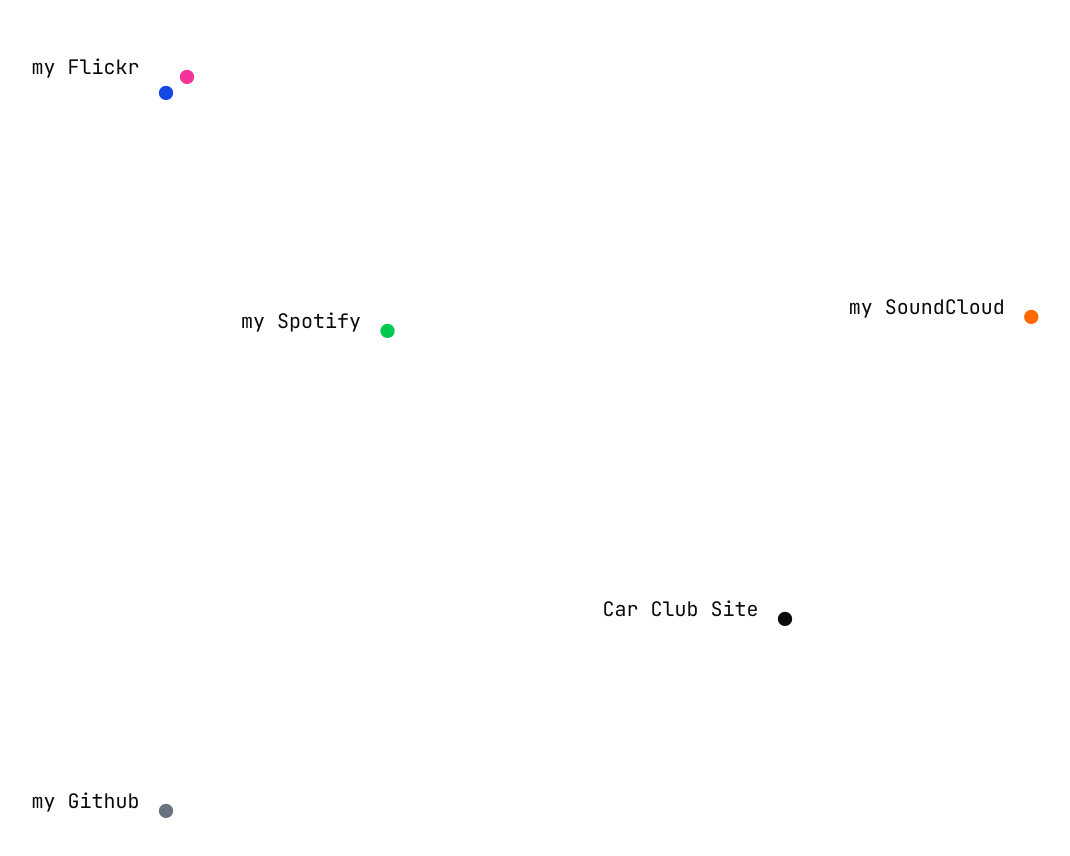
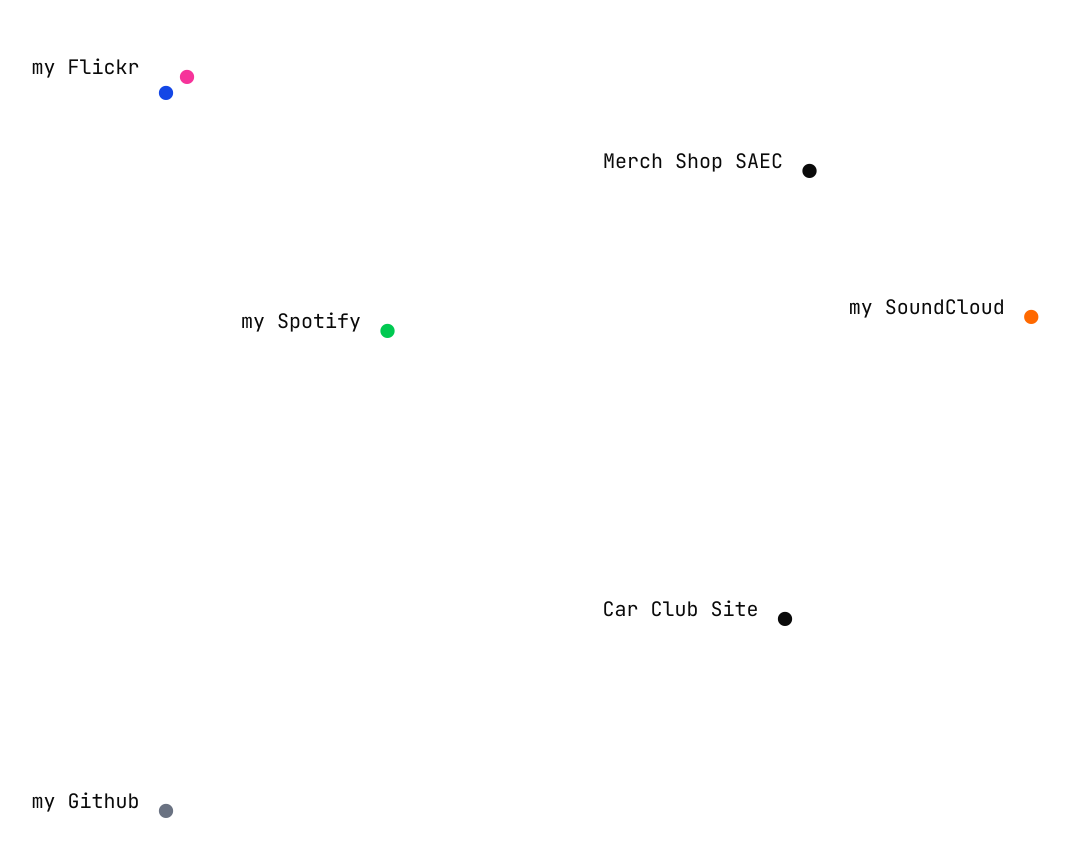
Before and after one commit to Radikahn/radix2, a React (Vite) app: page / in a window 1280 px wide. Shown: the part 1660-2516 px from the top of the page, without its empty margins (91-1161 px from the left). Built offline with nearby package versions, Linux system fonts and the light colour scheme; a web font is replaced by a local one.

Commit message:
node update

```diff
--- a/package.json
+++ b/package.json
@@ -14,6 +14,7 @@
     "@fontsource/jetbrains-mono": "^5.2.8",
     "@tanstack/react-query": "^5.90.11",
     "@tanstack/react-router": "^1.130.0",
+    "baseline-browser-mapping": "^2.10.0",
     "class-variance-authority": "^0.7.1",
     "clsx": "^2.1.1",
     "gsap": "^3.13.0",
--- a/src/components/MyLinks.tsx
+++ b/src/components/MyLinks.tsx
@@ -3,6 +3,7 @@
 import SoundCloud from "./aboutItems/SoundCloud";
 import Saec from "./aboutItems/Saec";
 import Github from "./aboutItems/Github";
+import ShopSaec from "./aboutItems/ShopSaec";
 
 export default function MyLinks() {
   return (
@@ -22,6 +23,9 @@
       <div className="absolute -bottom-[10%] left-[8%]">
         <Github />
       </div>
+      <div className="absolute bottom-[70%] right-[28%]">
+        <ShopSaec />
+      </div>
     </div>
   );
 }
--- /dev/null
+++ b/src/components/aboutItems/ShopSaec.tsx
@@ -0,0 +1,22 @@
+import LinkPreview from "../LinkPreview";
+
+export default function ShopSaec() {
+  return (
+    <LinkPreview
+      className=""
+      label="Merch Shop SAEC"
+      href="https://shop.we-saec.me"
+      previewLabel="shop.we-saec.me"
+      previewImage={
+        <a
+          className="w-full h-full object-cover"
+          href="https://shop.we-saec.me"
+          target="_blank"
+        >
+          <img className="w-full h-full object-cover" src="/saecMerch.png" />
+        </a>
+      }
+      dots={[{ color: "text-navy-500" }]}
+    />
+  );
+}
```
Also changed, not shown: public/saecMerch.png (added), 1 other file (tests, documents, lock files or other folders).
